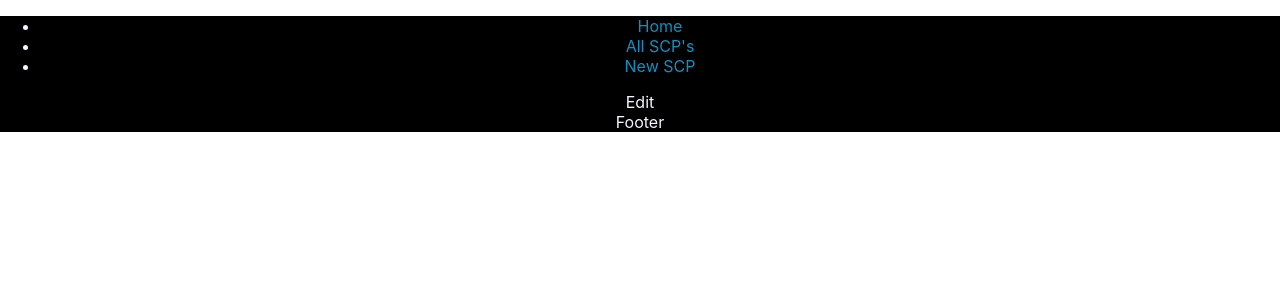
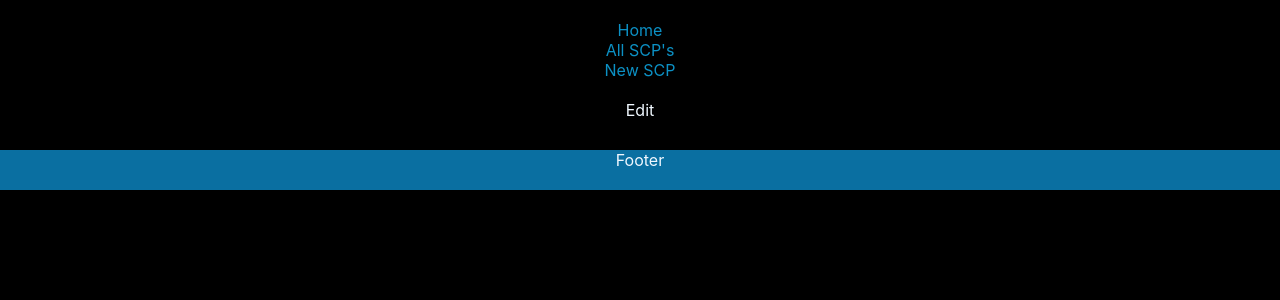
Before and after one commit to SiyavashTorabi/scp-app, a React (Create React App) app in the folder scp-app/: page /edit/SCP/1 in a window 1280 px wide. Shown: the top 300 px of the page. Built offline with nearby package versions, Linux system fonts and the light colour scheme; no server answers; the HTML template or start-up script is replaced by a standard one.

Commit message:
more css :p

```diff
--- a/scp-app/src/App.css
+++ b/scp-app/src/App.css
@@ -1,15 +1,23 @@
 .App {
   display: block;
+  height: 100%;
   text-align: center;
   background-color: black;
   color: aliceblue;
   justify-content: center;
-
+  margin: 0 auto;
+}
+body,
+html {
+  background-color: black;
+  display: inline-block;
+  height: 100%;
+  width: 100%;
 }
 
 .App-header {
   background-color: #282c34;
-  min-height: 100vh;
+  min-height: 100%;
   display: flex;
   flex-direction: column;
   align-items: center;
@@ -19,22 +27,32 @@
 }
 
 .App-link {
-  color: #17a2c8;
+  color: #0ca1ca;
 }
 
 .footer {
-  position: sticky;
-  border: 1rem red;
+  position: -webkit-sticky;
+  border: 10px red;
+  bottom: 0;
+  width: 100%;
+  height: 40px; /* Height of the footer */
+  background: rgb(10, 111, 161);
+  margin-top: 30px;
 }
-.form-container{
+.form-container {
   display: flex;
   justify-content: center;
   margin: 0 auto;
   padding: 30px;
-justify-content: center;
-
+  justify-content: space-evenly;
+  border: 5px white;
 }
-
+.form {
+  display: inline-block;
+  margin: 20px;
+  justify-content: space-around;
+  padding: 30px;
+}
 .create-button {
   background-color: #17a2c8;
   margin: 10px;
@@ -42,24 +60,58 @@ justify-content: center;
   width: 75px;
   justify-content: center;
 }
-.input {
-  margin: 10px;
-  padding: 10px;
+input {
+  display: inline-table;
+  text-align: center;
+  margin: 5px;
+  padding: 3px;
+  justify-content: flex-start;
 }
 .navlink {
   text-align: center;
   text-decoration: none;
   color: rgb(12, 145, 197);
   justify-content: center;
-
 }
 .navlink:visited {
   text-decoration: none;
 }
 .SCP-links {
+  display: inline-block;
   color: #17a2c8;
   font-size: small;
-  margin: 15px;
-  padding: 20px;
+  margin: 10px;
+
   justify-content: center;
 }
+ul {
+  display: inline-block;
+  list-style-type: none;
+  margin: 20px;
+  padding: 0;
+}
+.lable {
+  display: inline-flex;
+  margin: 40px;
+  justify-content: space-between;
+}
+img {
+  justify-content: center;
+  text-align: center;
+  grid-template: subgrid;
+  float: none;
+  max-height: 400px;
+  max-width: 250px;
+  margin: 20px;
+  padding: 30px;
+}
+.Mlink {
+  display: inline-block;
+  justify-content: center;
+  text-align: center;
+}
+.navlink {
+  display: flex;
+  flex-direction: row;
+  align-items: center;
+}
--- a/scp-app/src/App.js
+++ b/scp-app/src/App.js
@@ -13,6 +13,9 @@ function App() {
       <Switch>
         <Route exact path="/SCPs">
           <ScpList />
+          <div>
+            <h2>welcome to site 15,& our Archive of captured/contained Anomalies. </h2>
+          </div>
         </Route>
         <Route exact path="/SCP/:id">
           <ScpDetail />
@@ -24,7 +27,12 @@ function App() {
           <div>Edit</div>
         </Route>
         <Route path="/">
-          <div>Homepage</div>
+          <div>
+            <h2> Homepage </h2>
+            <h4>Welcome to SCP foundation where we contain-protect-secure Anomalys in order to keep humanity safe & use this app in order to keep records of captured Anomalys! </h4>
+            <h5>we fight in dark in ordr to keep humanity safe, any refrence/mention to/of this Facility by any party (no exaption) to the Outside world will be TERMINATED!</h5>
+
+            </div>
         </Route>
       </Switch>
       <Footer />
--- a/scp-app/src/components/NewScp.jsx
+++ b/scp-app/src/components/NewScp.jsx
@@ -32,11 +32,11 @@ export default function NewScp() {
 
   return (
   <>
-      <h3>capture a new SCP-{input.SCP}</h3>
+      <h3> new SCP-{input.SCP}</h3>
 <div className="form-container">
       <form onChange={handleChange} onSubmit={handleSubmit}>
         <label>SCP-</label>
-        <input type="text" name="SCP" />
+        <input  type="text" name="SCP" />
         <br />
         <label>SCP-title</label>
         <input type="text" name="SCP_title" />
--- a/scp-app/src/components/ScpDetail.jsx
+++ b/scp-app/src/components/ScpDetail.jsx
@@ -22,7 +22,7 @@ export default function ScpDetail() {
       <p>{scp.fields?.object_Class}</p>
       <p>{scp.fields?.SCP_description}</p>
       <img alt={scp.fields?.SCP_title} src={scp.fields?.SCP_img} />
-      <a href={scp.fields?.more_info}>link for more info</a>
+      <a className="Mlink" href={scp.fields?.more_info}>link for more info</a>
 
 
       {/* //  key={scp.fields}> */}
--- a/scp-app/src/components/ScpList.jsx
+++ b/scp-app/src/components/ScpList.jsx
@@ -15,7 +15,7 @@ export default function ScpList() {
   }, []);
 
   return (
-    <div>
+    <div className="IT">
       {scps &&
         scps.map((scpItem) => {
           return (
```
Lines whose indentation alone changed are shown as unchanged.
